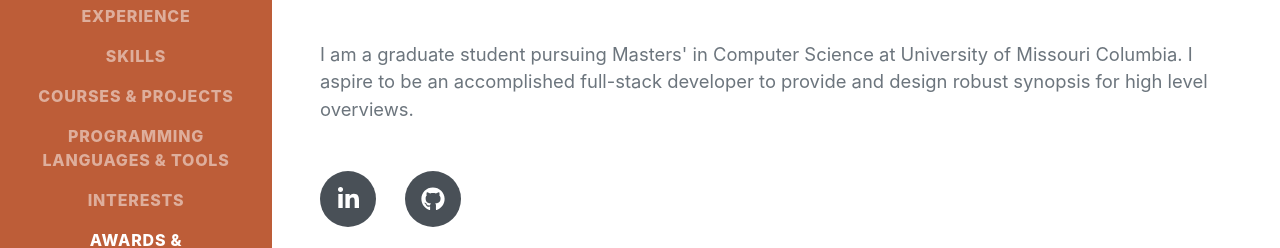
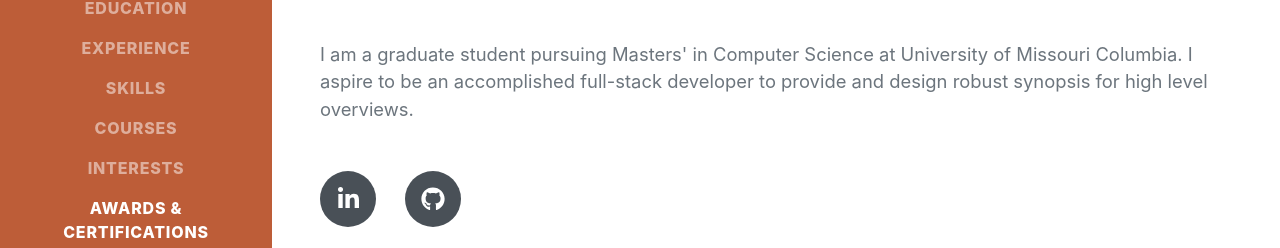
Before and after one commit to SwetaPMizzou/SwetaPMizzou.github.io, a plain HTML site: page index.html in a window 1280 px wide. Shown: the part 374-622 px from the top of the page. Drawn offline with nearby package versions, Linux system fonts and the light colour scheme; a web font is replaced by a local one.

Commit message:
added content

```diff
--- a/index.html
+++ b/index.html
@@ -30,8 +30,7 @@
                     <li class="nav-item"><a class="nav-link js-scroll-trigger" href="#education">Education</a></li>
                     <li class="nav-item"><a class="nav-link js-scroll-trigger" href="#experience">Experience</a></li>
                     <li class="nav-item"><a class="nav-link js-scroll-trigger" href="#skills">Skills</a></li>
-                    <li class="nav-item"><a class="nav-link js-scroll-trigger" href="#courses">Courses & Projects</a></li>
-                    <li class="nav-item"><a class="nav-link js-scroll-trigger" href="#langs">Programming Languages & Tools</a></li>
+                    <li class="nav-item"><a class="nav-link js-scroll-trigger" href="#courses">Courses</a></li>
                     <li class="nav-item"><a class="nav-link js-scroll-trigger" href="#interests">Interests</a></li>
                     <li class="nav-item"><a class="nav-link js-scroll-trigger" href="#awards">Awards & Certifications</a></li>
 
@@ -161,7 +160,7 @@
             </section>
             <hr class="m-0" />
             <!-- Skills-->
-            <section class="resume-section" id="langs">
+            <section class="resume-section" id="skills">
                 <div class="resume-section-content">
                     <h2 class="mb-5">Skills</h2>
                     <div class="subheading mb-3">Programming Languages & Tools</div>
```
